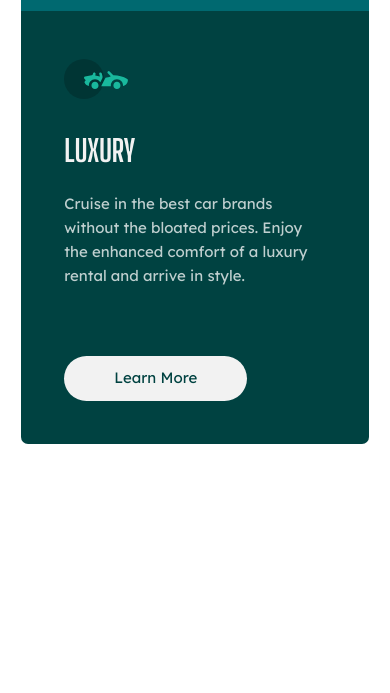
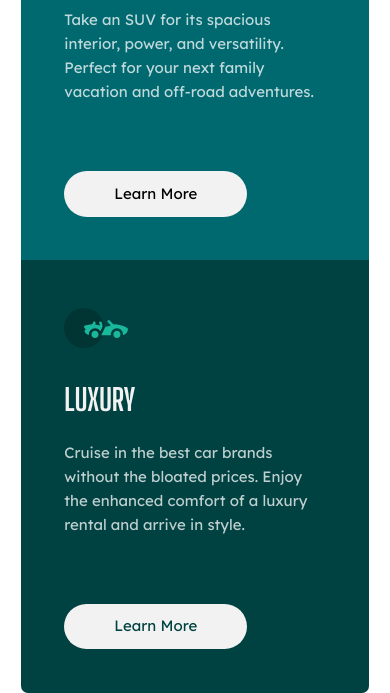
Before and after one commit to Arbuz77722/3-column-preview-card-component-main, a plain HTML site: page index.html in a window 390 px wide. Shown: the part 627-1320 px from the top of the page. Before the commit the page ends 1092 px from the top, so only its background shows below. Drawn offline with Linux system fonts and the light colour scheme.

Commit message:
queries.css

```diff
--- a/queries.css
+++ b/queries.css
@@ -4,6 +4,7 @@
   }
   .container {
     padding: 2rem;
+    height: 100svh;
   }
   .grid-3-cols {
     grid-template-columns: 1fr;
```
